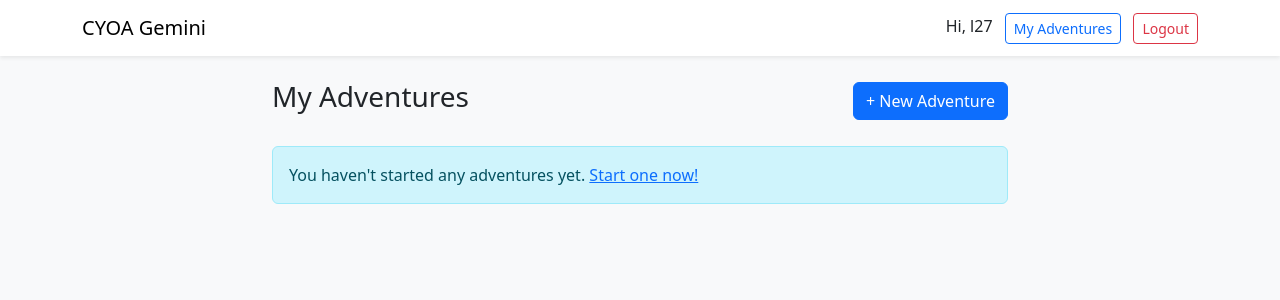
After one commit to L-27-SR/CYOA, a Django app: page /my_adventures/ in a window 1280 px wide. The commit adds this page. Shown: the top 300 px of the page. Run offline with Django 5.2, Linux system fonts and the light colour scheme; a user stored in the database is signed in; data comes from the database, SQL or seed files in the repository; both versions use the stored data as it was after the commit.

Commit message:
added login

```diff
--- a/adventure/templates/adventure/base.html
+++ b/adventure/templates/adventure/base.html
@@ -8,17 +8,23 @@
 <body class="bg-light">
   <nav class="navbar navbar-expand-lg navbar-light bg-white shadow-sm mb-4">
     <div class="container">
-      <a class="navbar-brand" href="/">CYOA Gemini</a>
+      <a class="navbar-brand" href="{% url 'index' %}">CYOA Gemini</a>
+
       <div>
         {% if user.is_authenticated %}
           <span class="me-2">Hi, {{ user.username }}</span>
-          <a href="/admin/logout/">Logout</a>
+
+          <a href="{% url 'my_adventures' %}" class="btn btn-sm btn-outline-primary me-2">My Adventures</a>
+
+          <a href="{% url 'logout' %}" class="btn btn-sm btn-outline-danger">Logout</a>
         {% else %}
-          <a href="/admin/login/">Login</a>
+          <a href="{% url 'login' %}" class="btn btn-sm btn-outline-primary me-2">Login</a>
+          <a href="{% url 'signup' %}" class="btn btn-sm btn-primary">Sign up</a>
         {% endif %}
       </div>
     </div>
   </nav>
+
   <div class="container">
     {% block content %}{% endblock %}
   </div>
--- /dev/null
+++ b/adventure/templates/adventure/my_adventures.html
@@ -0,0 +1,29 @@
+{% extends "adventure/base.html" %}
+{% block content %}
+<div class="row justify-content-center">
+  <div class="col-md-8">
+    <div class="d-flex justify-content-between align-items-center mb-4">
+        <h3>My Adventures</h3>
+        <a href="{% url 'index' %}" class="btn btn-primary">+ New Adventure</a>
+    </div>
+
+    {% if sessions %}
+    <div class="list-group">
+        {% for session in sessions %}
+        <a href="{% url 'resume_adventure' session.id %}" class="list-group-item list-group-item-action d-flex justify-content-between align-items-center">
+            <div>
+                <h5 class="mb-1">{{ session.book_title }}</h5>
+                <small class="text-muted">Character: {{ session.chosen_character }} | Started: {{ session.created_at|date:"M d, Y" }}</small>
+            </div>
+            <span class="badge bg-primary rounded-pill">Resume</span>
+        </a>
+        {% endfor %}
+    </div>
+    {% else %}
+    <div class="alert alert-info">
+        You haven't started any adventures yet. <a href="{% url 'index' %}">Start one now!</a>
+    </div>
+    {% endif %}
+  </div>
+</div>
+{% endblock %}
--- a/adventure/urls.py
+++ b/adventure/urls.py
@@ -5,6 +5,12 @@ urlpatterns = [
     path("", views.index, name="index"),
     path("choose_character/", views.choose_character, name="choose_character"),
     path("option/<int:option_id>/", views.follow_option, name="follow_option"),
+    # --- New Paths ---
+    path("read/", views.read_chapter, name="read_chapter"),
+    path("go_back/", views.go_back, name="go_back"),
+    path("my_adventures/", views.my_adventures, name="my_adventures"),
+    path("resume/<int:session_id>/", views.resume_adventure, name="resume_adventure"),
+    # -----------------
     path("auth/signup/", views.signup, name="signup"),
     path("auth/login/", views.login_view, name="login"),
     path("auth/logout/", views.logout_view, name="logout"),
--- a/adventure/views.py
+++ b/adventure/views.py
@@ -8,6 +8,59 @@ from django.contrib.auth import authenticate, login, logout
 from django.contrib.auth.models import User
 from .forms import SignupForm, LoginForm
 from django.http import JsonResponse, HttpResponse
+from django.contrib.auth.decorators import login_required
+
+# --- New Views ---
+
+@login_required
+def my_adventures(request):
+    """List all saved adventures for the logged-in user."""
+    sessions = AdventureSession.objects.filter(user=request.user).order_by('-created_at')
+    return render(request, "adventure/my_adventures.html", {"sessions": sessions})
+
+@login_required
+def resume_adventure(request, session_id):
+    """Set the session ID and redirect to the reader."""
+    session = get_object_or_404(AdventureSession, id=session_id, user=request.user)
+    request.session["adventure_session_id"] = session.id
+    return redirect("read_chapter")
+
+def read_chapter(request):
+    """
+    Renders the *current* latest chapter for the session.
+    Used for resuming a game or rendering after 'Go Back'.
+    """
+    session_id = request.session.get("adventure_session_id")
+    session = get_object_or_404(AdventureSession, id=session_id)
+
+    # Get the latest chapter based on order
+    chapter = session.chapters.order_by("-order").first()
+
+    # If no chapters exist (shouldn't happen in valid session), go home
+    if not chapter:
+        return redirect("index")
+
+    return render(request, "adventure/reader.html", {"session": session, "chapter": chapter})
+
+def go_back(request):
+    """
+    'Undo' the last move by deleting the current chapter.
+    """
+    session_id = request.session.get("adventure_session_id")
+    session = get_object_or_404(AdventureSession, id=session_id)
+
+    # Get the latest chapter
+    current_chapter = session.chapters.order_by("-order").first()
+
+    if current_chapter:
+        # Only allow going back if we are NOT at the very first chapter (order 1)
+        if current_chapter.order > 1:
+            current_chapter.delete()
+        else:
+            # Optional: If they go back at Chapter 1, maybe show an alert or redirect home?
+            pass
+
+    return redirect("read_chapter")
 
 # For JWT token generation we prefer using djangorestframework-simplejwt. If it's not installed
 # you can install it with:
```
Also changed, not shown: adventure/templates/adventure/reader.html (+18 -3 lines), myproject/settings.py (+4 -7 lines), db.sqlite3, 1 other file.
